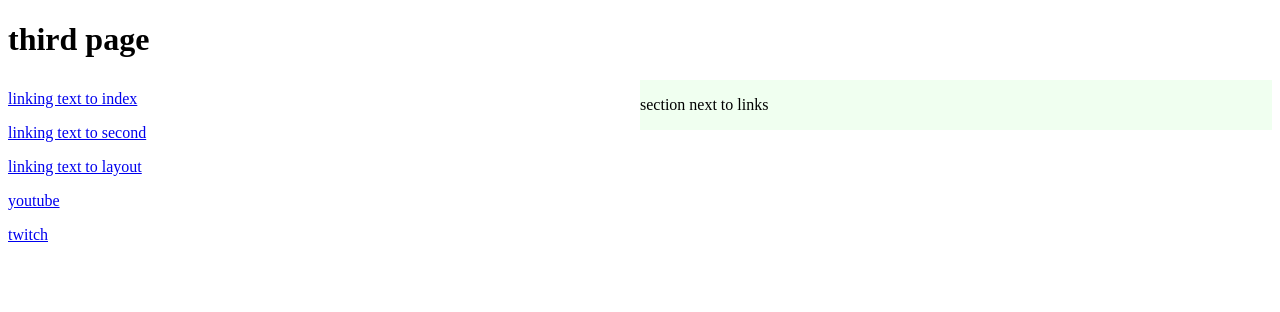
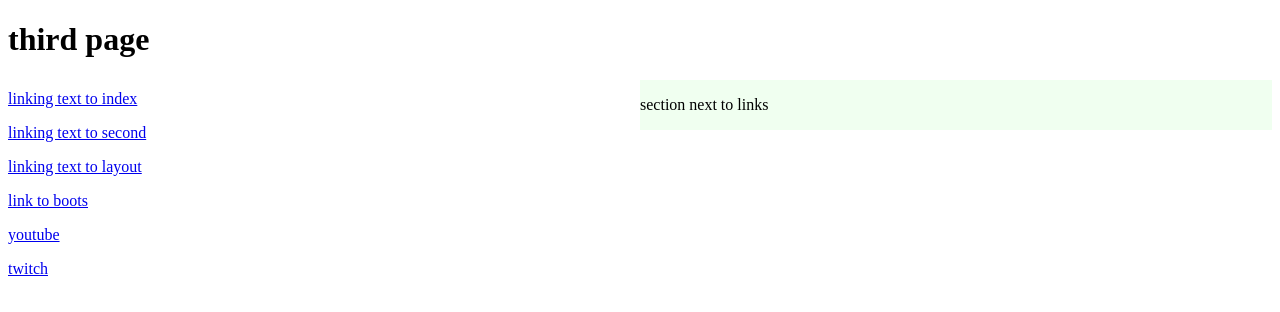
Before and after one commit to EliasMusse/EliasMusse.github.io, a plain HTML site: page index.html/third.html in a window 1280 px wide. Drawn offline with Linux system fonts and the light colour scheme.

Commit message:
Update third.html

```diff
--- a/index.html/third.html
+++ b/index.html/third.html
@@ -52,6 +52,9 @@ a.lay:hover{
      <p>
          <a class="lay" href="layout.html">linking text to layout</a>
      </p>
+     <p>
+         <a href="boots.html"> link to boots</a>
+     </p>
           <p>  <a href="https://www.youtube.com/"target="_blank">youtube</a>
 
      </p>
```
